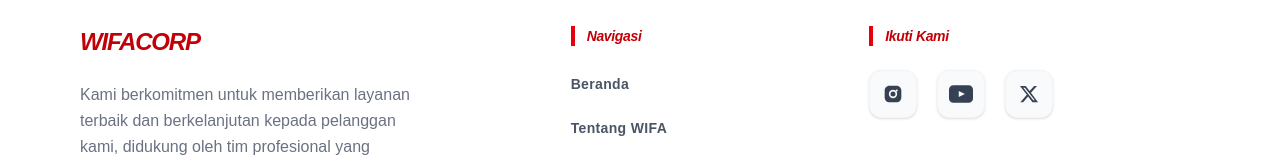
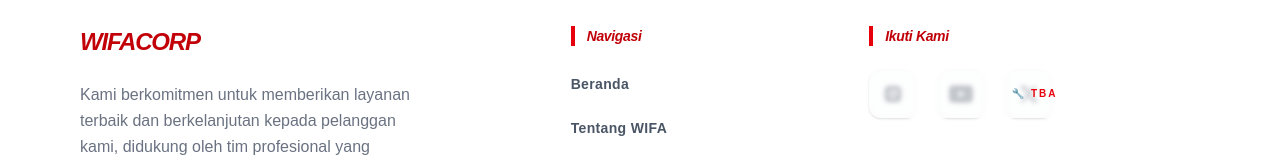
Before and after one commit to cRuu-sh/project-wifacorp, a Next.js app: page / in a window 1280 px wide. Shown: the part 5028-5192 px from the top of the page. Built offline with nearby package versions, Linux system fonts and the light colour scheme.

Commit message:
feat: add maintenance overlay on social links (TBA)

```diff
--- a/components/footer.tsx
+++ b/components/footer.tsx
@@ -49,6 +49,8 @@
                             <h3 className="text-sm font-black capitalize tracking-tight mb-6 text-red-700 italic border-l-4 border-red-600 pl-3">
                                 Ikuti Kami
                             </h3>
+                            <div className="relative">
+                                {/* Social links tidak diubah */}
                                 <div className="flex items-center justify-center sm:justify-start gap-5">
                                     {/* Instagram */}
                                     <Link href="#" className="w-12 h-12 flex items-center justify-center rounded-xl bg-gray-50 text-gray-700 hover:bg-red-600 hover:text-white transition-all duration-300 shadow-sm border border-gray-100">
@@ -69,6 +71,14 @@
                                         </svg>
                                     </Link>
                                 </div>
+
+                                {/* Maintenance Overlay */}
+                                <div className="absolute inset-0 backdrop-blur-[2px] bg-white/70 flex items-center justify-center rounded-xl pointer-events-none select-none">
+                                    <span className="text-[10px] font-black uppercase tracking-[0.2em] text-red-600">
+                                        🔧 TBA
+                                    </span>
+                                </div>
+                            </div>
                         </div>
                     </div>
                 </div>
```
Lines whose indentation alone changed are shown as unchanged.
